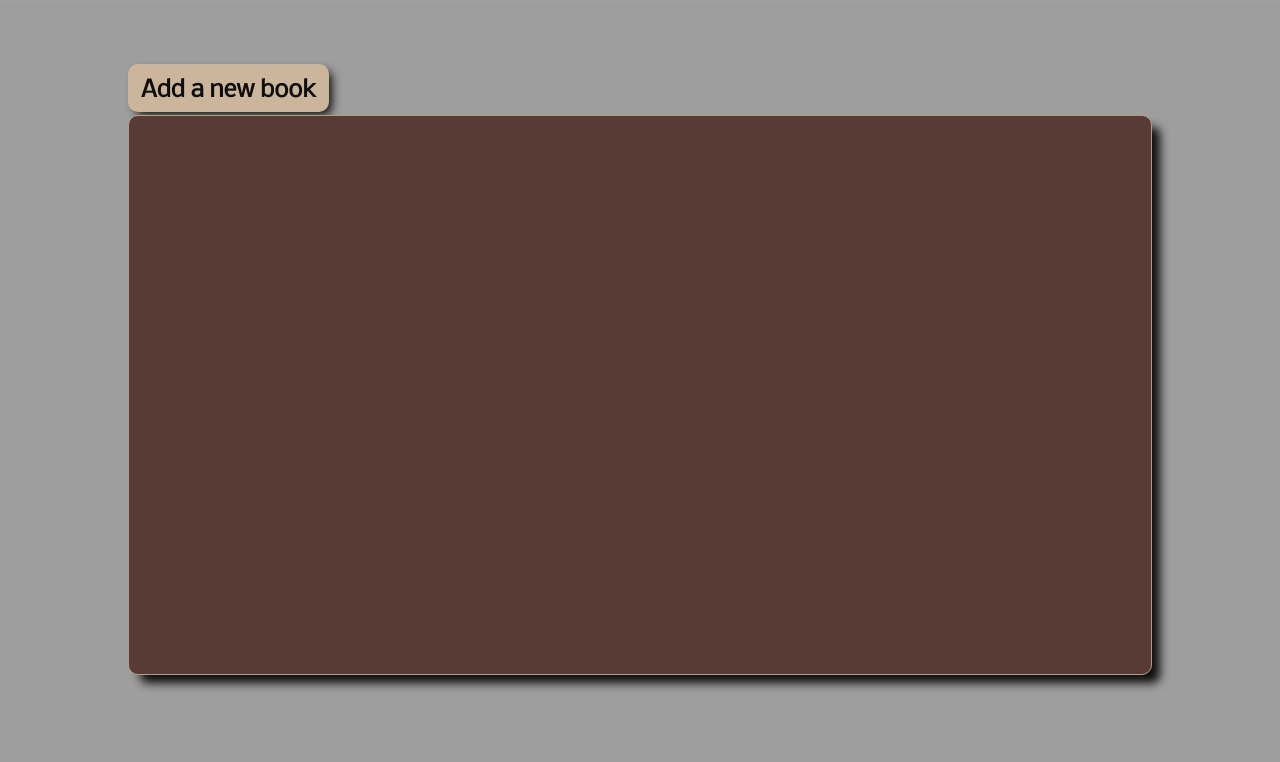
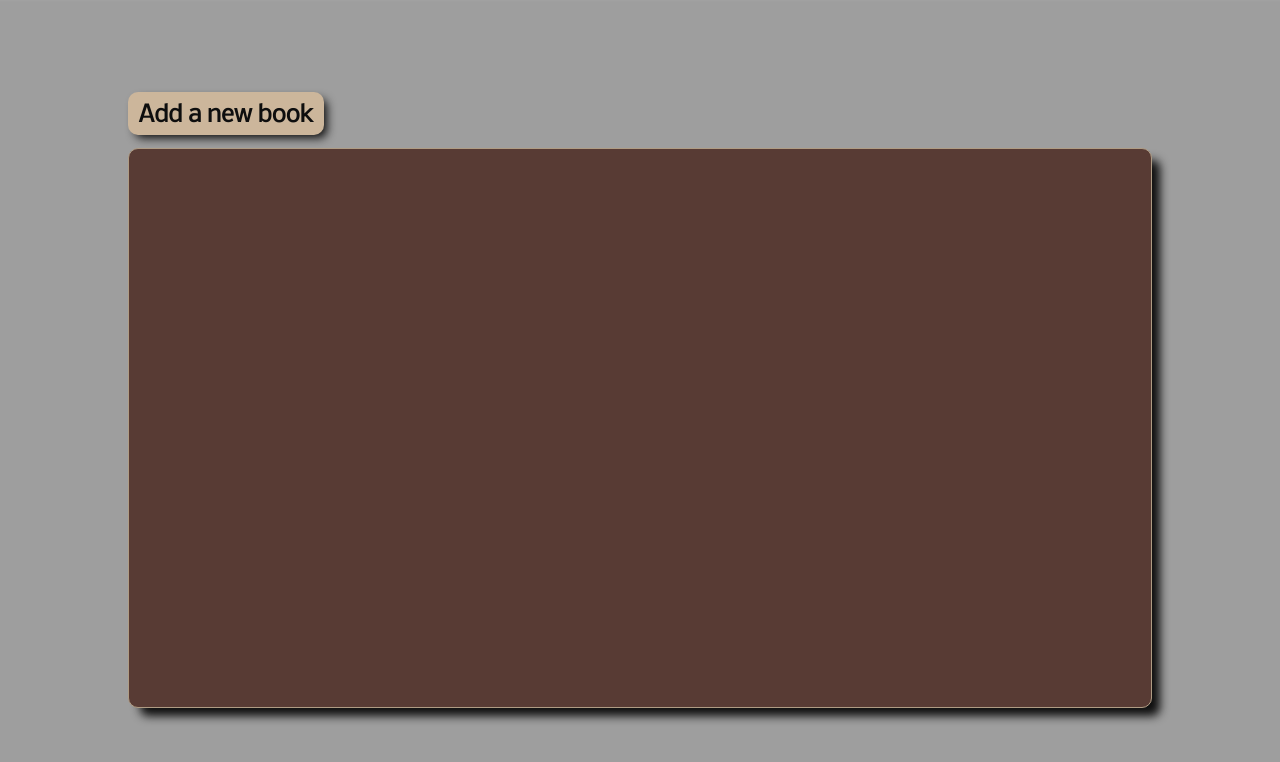
Before and after one commit to nekosoffy/library, a plain HTML site: page index.html in a window 1280 px wide. Both pictures are taken after a click on the button "Start my collection". Drawn offline with Linux system fonts and the light colour scheme.

Commit message:
Fix the position of the book container

```diff
--- a/index.html
+++ b/index.html
@@ -14,6 +14,7 @@
         <button type="button" id="start-button" name="start">Start my collection</button>
     </div>
     <div id="main-wrapper">
+        <div>
             <dialog>
                 <form method="dialog">
                     <label for="title">Book title:</label>
@@ -24,7 +25,6 @@
                     <input type="number" id="pages" name="pages" required/>
                     <label for="notes">Notes:</label>
                     <textarea id="notes" name="notes"></textarea>
-
                     <button type="submit" id="confirm" name="confirm">Confirm</button>
                     <button type="button" id="cancel" name="cancel">Cancel</button>
                 </form>
@@ -32,5 +32,6 @@
             <button type="button" id="add" name="add">Add a new book</button>
             <div id="books-container"></div>
         </div>
+    </div>
 </body>
 </html>
--- a/styles.css
+++ b/styles.css
@@ -124,10 +124,16 @@ button:hover {
     display: none;
 }
 
+#main-wrapper > div {
+    display: flex;
+    flex-direction: column;
+    align-items: flex-start;
+    justify-items: center;
+    gap: max(10px,1vw);
+    height: 100%;
+}
+
 #books-container {
-    position: absolute;
-    top: max(70px,9vw);
-    left: 10vw;
     width: 80vw;
     height: 70vh;
     background-color: #583b34;
@@ -145,7 +151,6 @@ button:hover {
 }
 
 #add {
-    position: absolute;
     top: 5vw;
     left: 10vw;
     font-size: var(--new-book-button-font-size);
```
Lines whose indentation alone changed are shown as unchanged.
